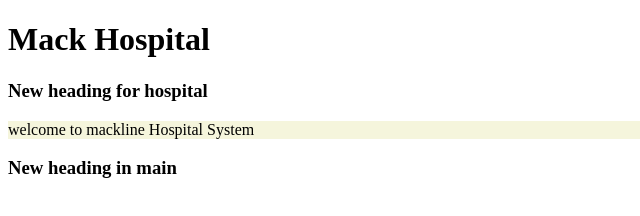
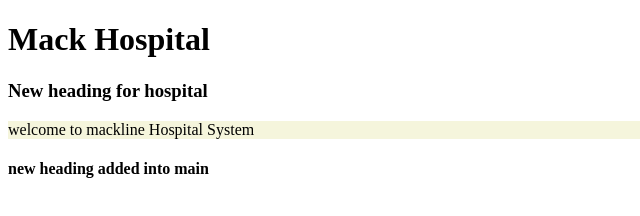
Before and after one commit to Markmwandosya/hosp, a plain HTML site: page index.html in a window 1280 px wide. Shown: the full height of the page, 0-640 px from the left. Drawn offline with Linux system fonts and the light colour scheme.

Commit message:
new heading added into main section in index,html

```diff
--- a/index.html
+++ b/index.html
@@ -13,7 +13,7 @@
     <nav></nav>
     <main>
         <div id="message"></div>
-        <h3>New heading in main</h3>
+        <h4>new heading added into main</h4>
     </main>
     <footer></footer>
 </body>
```
